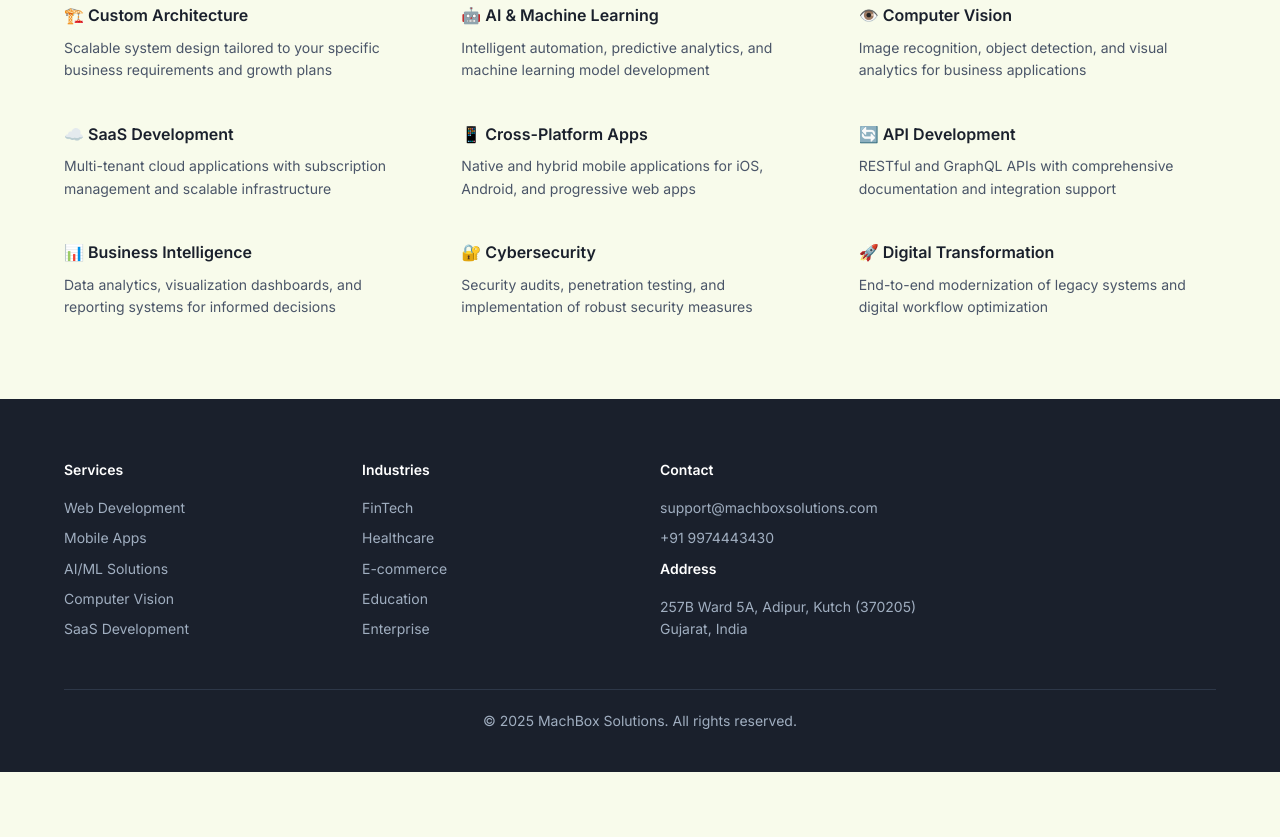
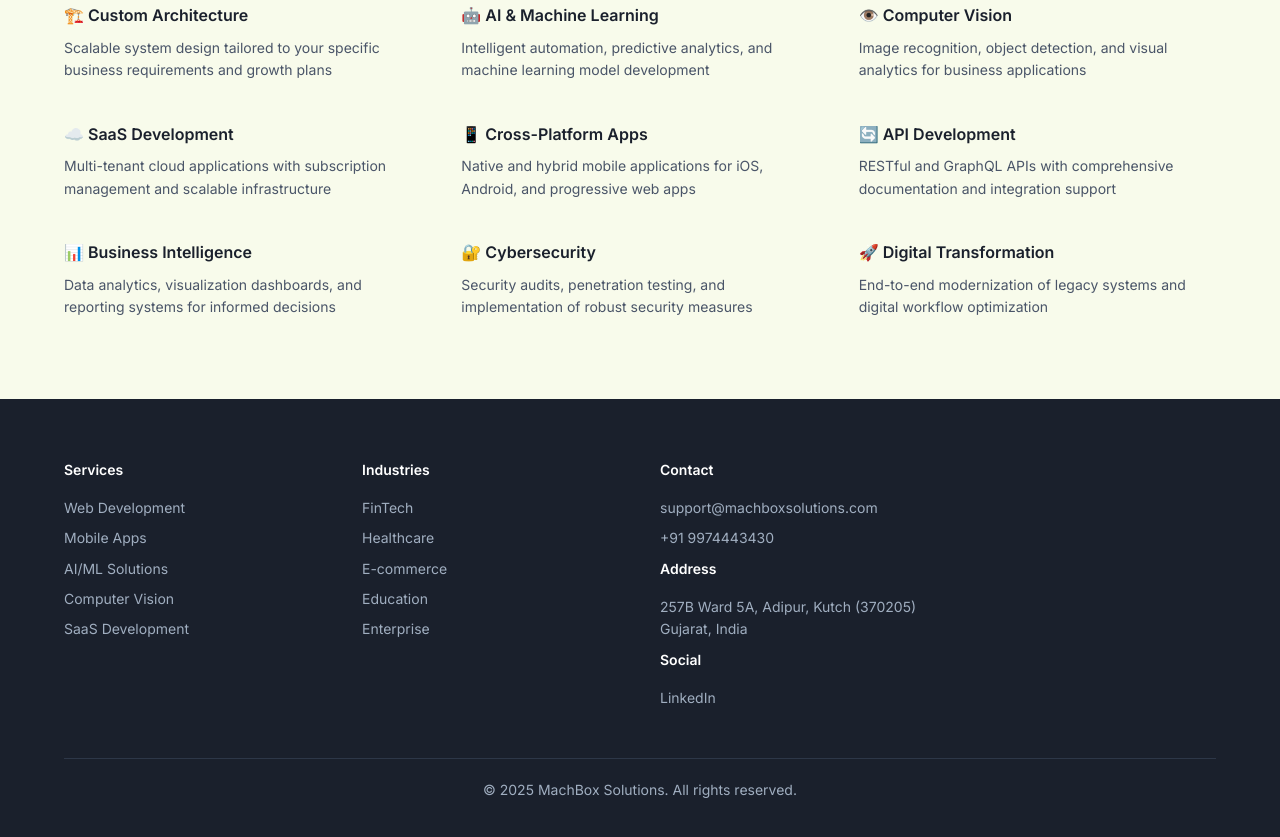
Before and after one commit to xXMohitXx/machboxsolutions, a plain HTML site: page index.html in a window 1280 px wide. Shown: the part 5306-6143 px from the top of the page. Before the commit the page ends 6078 px from the top, so only its background shows below. Drawn offline with Linux system fonts and the light colour scheme.

Commit message:
updated socials

```diff
--- a/index.html
+++ b/index.html
@@ -467,7 +467,8 @@
                     <a href="tel:+91 9974443430">+91 9974443430</a>
                     <h4>Address</h4>
                     <a>257B Ward 5A, Adipur, Kutch (370205)<br> Gujarat, India</a>
-
+                    <h4>Social</h4>
+                    <a href="#">LinkedIn</a>
                 </div>
             </div>
             <div class="footer-bottom">
```
